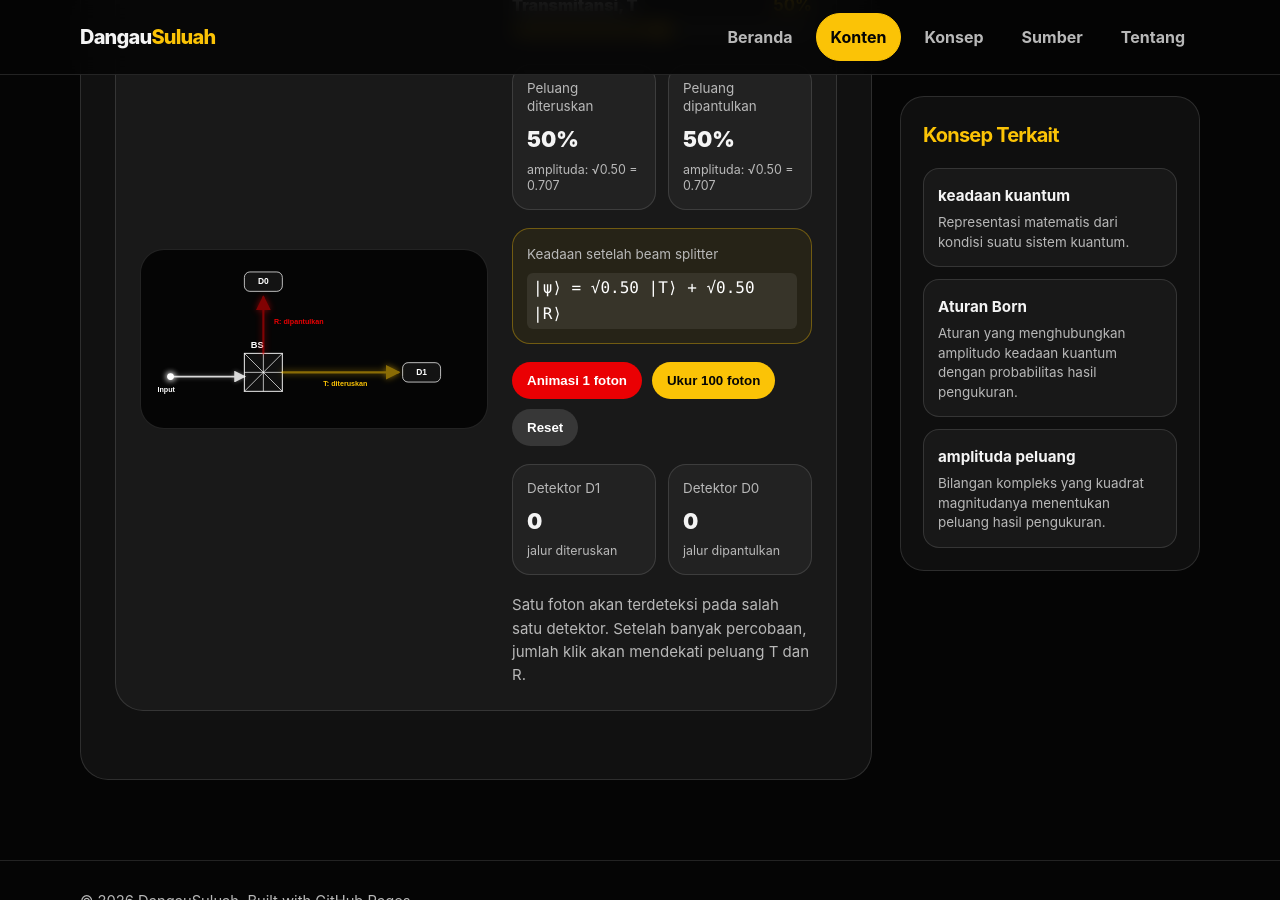
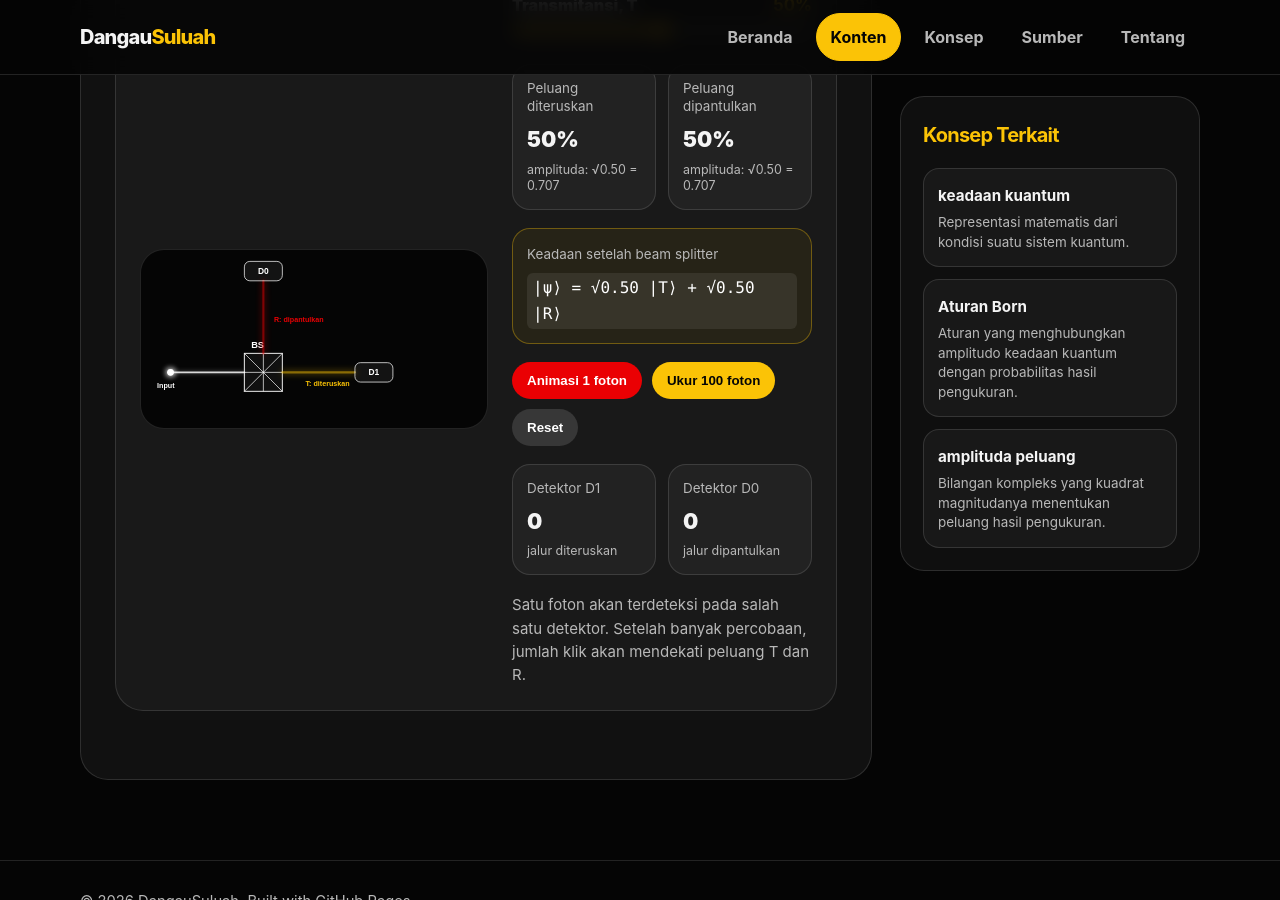
Before and after one commit to dangausuluah/dangausuluah.github.io, a Jekyll site: the page built from _contents/tentang-foton.md, in a window 1280 px wide and 900 px high, scrolled down 1484 px. Built offline with Jekyll 4.4.1, drawn with Linux system fonts in a browser that asks for light colours.

Commit message:
Update single-beam-splitter-demo.html

```diff
--- a/_includes/single-beam-splitter-demo.html
+++ b/_includes/single-beam-splitter-demo.html
@@ -298,31 +298,17 @@
   <div class="sbs-panel">
     <div class="sbs-stage">
       <svg class="sbs-svg" viewBox="0 0 820 420" role="img" aria-label="Beam splitter dengan dua detektor">
-        <defs>
-          <marker id="sbs-arrow-white" markerWidth="7" markerHeight="7" refX="6" refY="3.5" orient="auto" markerUnits="strokeWidth">
-            <path d="M0,0 L7,3.5 L0,7 Z" fill="#ffffff"></path>
-          </marker>
+        <!-- Source -->
+        <circle cx="70" cy="290" r="7" class="sbs-source-dot"></circle>
+        <text x="38" y="326" class="sbs-label-small">Input</text>
 
-          <marker id="sbs-arrow-yellow" markerWidth="7" markerHeight="7" refX="6" refY="3.5" orient="auto" markerUnits="strokeWidth">
-            <path d="M0,0 L7,3.5 L0,7 Z" fill="#FBC306"></path>
-          </marker>
-
-          <marker id="sbs-arrow-red" markerWidth="7" markerHeight="7" refX="6" refY="3.5" orient="auto" markerUnits="strokeWidth">
-            <path d="M0,0 L7,3.5 L0,7 Z" fill="#EA0003"></path>
-          </marker>
-        </defs>
-
-        <!-- Source and input -->
-        <circle cx="70" cy="300" r="7" class="sbs-source-dot"></circle>
-        <text x="39" y="336" class="sbs-label-small">Input</text>
-
+        <!-- Input path aligned to BS midpoint -->
         <line
           x1="70"
-          y1="300"
+          y1="290"
           x2="245"
-          y2="300"
+          y2="290"
           class="sbs-path sbs-input-path"
-          marker-end="url(#sbs-arrow-white)"
         ></line>
 
         <!-- Beam splitter -->
@@ -333,48 +319,47 @@
           <line x1="245" y1="290" x2="335" y2="290"></line>
           <line x1="290" y1="245" x2="290" y2="335"></line>
         </g>
-        <text x="260" y="232" class="sbs-label">BS</text>
+        <text x="261" y="232" class="sbs-label">BS</text>
 
-        <!-- Reflected path: upward to D0 -->
+        <!-- Equal-length arms -->
+        <!-- Vertical arm: 172 px -->
         <line
           x1="290"
           y1="245"
           x2="290"
-          y2="112"
+          y2="73"
           class="sbs-path sbs-path-r"
           data-path-r
-          marker-end="url(#sbs-arrow-red)"
         ></line>
 
-        <!-- Transmitted path: right to D1 -->
+        <!-- Horizontal arm: 172 px -->
         <line
           x1="335"
           y1="290"
-          x2="610"
+          x2="507"
           y2="290"
           class="sbs-path sbs-path-t"
           data-path-t
-          marker-end="url(#sbs-arrow-yellow)"
         ></line>
 
         <!-- Labels -->
-        <text x="315" y="176" class="sbs-label-red">R: dipantulkan</text>
-        <text x="432" y="323" class="sbs-label-yellow">T: diteruskan</text>
+        <text x="315" y="170" class="sbs-label-red">R: dipantulkan</text>
+        <text x="390" y="323" class="sbs-label-yellow">T: diteruskan</text>
 
         <!-- Detector D0 -->
         <g class="sbs-detector" data-detector="R">
-          <rect x="245" y="52" width="90" height="46" rx="13"></rect>
-          <text x="290" y="81" text-anchor="middle">D0</text>
+          <rect x="245" y="27" width="90" height="46" rx="13"></rect>
+          <text x="290" y="56" text-anchor="middle">D0</text>
         </g>
 
         <!-- Detector D1 -->
         <g class="sbs-detector" data-detector="T">
-          <rect x="620" y="267" width="90" height="46" rx="13"></rect>
-          <text x="665" y="296" text-anchor="middle">D1</text>
+          <rect x="507" y="267" width="90" height="46" rx="13"></rect>
+          <text x="552" y="296" text-anchor="middle">D1</text>
         </g>
 
         <!-- Photon -->
-        <circle class="sbs-photon" data-photon cx="70" cy="300" r="8"></circle>
+        <circle class="sbs-photon" data-photon cx="70" cy="290" r="8"></circle>
       </svg>
     </div>
 
```
Also changed, not shown: other parts of _includes/single-beam-splitter-demo.html (+14 -13 lines).
